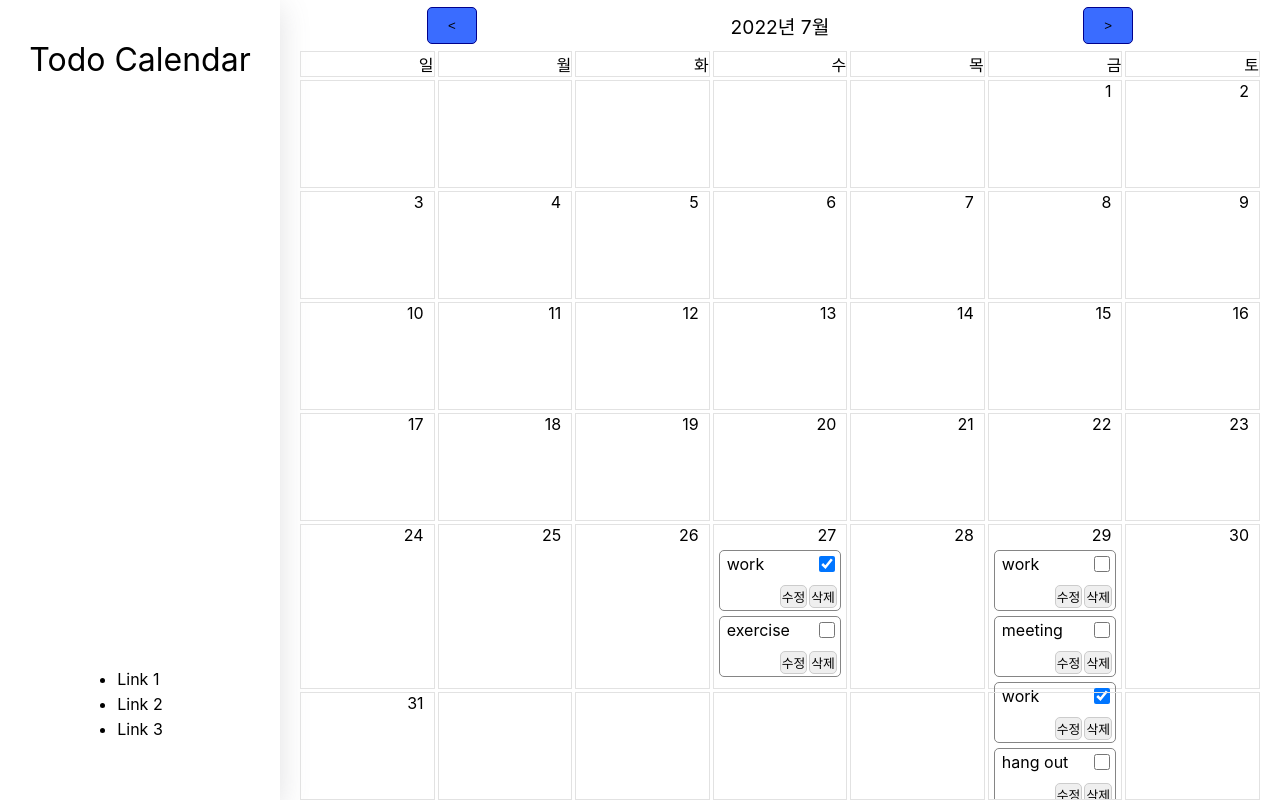
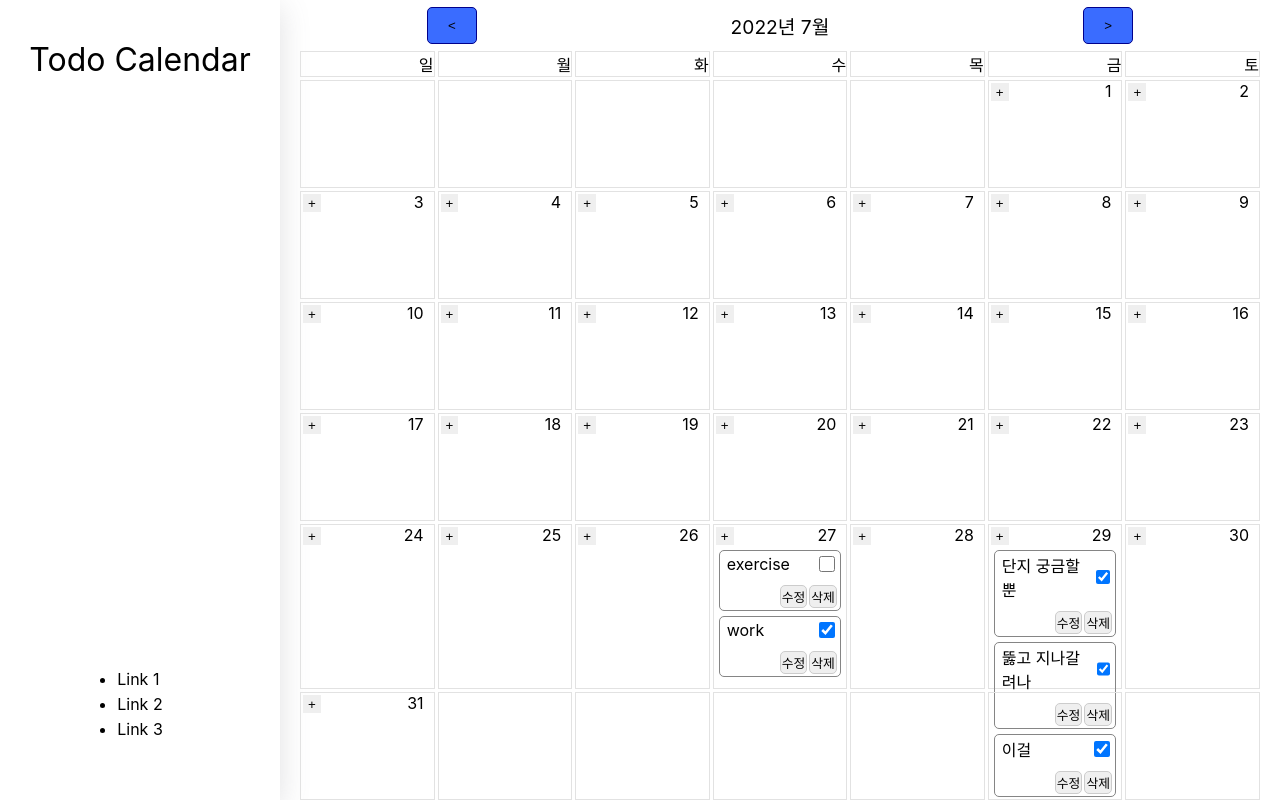
Before and after one commit to 9thxg/todo-list, a React (Create React App) app: page / in a window 1280 px wide. Shown: the top 800 px of the page. Built offline with nearby package versions, Linux system fonts and the light colour scheme.

Commit message:
ADD Todo Button Method
todo 추가, 수정, 삭제, toggleDone 메소드 구현

```diff
--- a/src/App.css
+++ b/src/App.css
@@ -107,6 +107,24 @@ header button {
   border: 1px solid #e2e2e2;
 }
 
+.block .block_top {
+  display: flex;
+  justify-content: space-between;
+}
+
+.block_top .add_button {
+  cursor: pointer;
+  border: none;
+
+  margin-top: 2px;
+  margin-left: 2px;
+
+  padding-top: 1px;
+  padding-bottom: 1px;
+  padding-left: 5px;
+  padding-right: 5px;
+}
+
 .block_date {
   margin-right: 10px;
 }
@@ -129,6 +147,10 @@ header button {
   margin-right: 5px;
   margin-left: 5px;
   margin-top: 5px;
+}
+
+.Item input {
+  width: 100%;
 }
 
 .Item .Todo_Content {
--- a/src/App.tsx
+++ b/src/App.tsx
@@ -1,4 +1,10 @@
-import React, { useEffect, useReducer, useState, createContext } from "react";
+import React, {
+  useEffect,
+  useReducer,
+  useState,
+  createContext,
+  useRef,
+} from "react";
 import { BrowserRouter, Routes } from "react-router-dom";
 import "./App.css";
 import Header from "./components/Header";
@@ -6,7 +12,7 @@ import Sidebar from "./components/Sidebar";
 import Calendar from "./pages/Calendar";
 import dummyData from "./dummyData.json";
 
-type Action_type = "INIT" | "EDIT";
+type Action_type = "INIT" | "EDIT" | "CREATE" | "REMOVE" | "FORCEUPDATE";
 
 export interface Data {
   id: number;
@@ -19,18 +25,35 @@ interface Action {
   type: Action_type;
   todoList?: Data[];
   todo?: Data;
+  targetId?: number;
 }
 
 const reducer = (state: Data[], action: Action): Data[] => {
   let newState: Data[] = [];
   switch (action.type) {
     case "INIT": {
-      return action.todoList!;
+      const sortList = action.todoList!.sort((a, b) => b.id - a.id);
+      return sortList;
     }
     case "EDIT": {
       newState = state.map((it) =>
         it.id === action.todo!.id ? { ...action.todo! } : it
       );
+      break;
+    }
+    case "CREATE": {
+      const newTodo: Data = {
+        ...action.todo!,
+      };
+      newState = [newTodo, ...state];
+      break;
+    }
+    case "REMOVE": {
+      newState = state.filter((it) => it.id !== action.targetId);
+      break;
+    }
+    case "FORCEUPDATE": {
+      newState = [...state];
       break;
     }
   }
@@ -47,9 +70,18 @@ function App() {
   const [curDate, setCurDate] = useState(new Date());
   const [todoList, setTodoList] = useState(todoData);
 
+  const dataId = useRef(0);
+
   useEffect(() => {
     dispatch({ type: "INIT", todoList: dummyData });
   }, []);
+
+  useEffect(() => {
+    if (todoData) {
+      dataId.current = todoData[0]?.id + 1;
+    }
+    console.log(dataId);
+  }, [todoData]);
 
   useEffect(() => {
     const firstDay = new Date(
@@ -68,13 +100,47 @@ function App() {
     setTodoList(
       todoData.filter((it) => firstDay <= it.date && it.date <= lastDay)
     );
+    console.log(todoData);
   }, [curDate, todoData]);
 
-  const onToggle = (targetId: number) => {
+  const toggleDone = (targetId: number) => {
     const todo = todoData.find((it) => targetId === it.id);
     const doneTodo = { ...todo!, isDone: !todo!.isDone };
     dispatch({ type: "EDIT", todo: doneTodo });
     console.log(todoData);
+  };
+
+  const onCreate = (date: number, content: string) => {
+    dispatch({
+      type: "CREATE",
+      todo: {
+        id: dataId.current,
+        date: date,
+        content: content,
+        isDone: false,
+      },
+    });
+    dataId.current += 1;
+  };
+
+  const onEdit = (
+    targetId: number,
+    date: number,
+    content: string,
+    isDone: boolean
+  ) => {
+    dispatch({
+      type: "EDIT",
+      todo: { id: targetId, date: date, content: content, isDone: isDone },
+    });
+  };
+
+  const onRemove = (targetId: number) => {
+    dispatch({ type: "REMOVE", targetId: targetId });
+  };
+
+  const forceUpdate = () => {
+    dispatch({ type: "FORCEUPDATE" });
   };
 
   const increaseMonth = () => {
@@ -91,7 +157,9 @@ function App() {
 
   return (
     <TodoListContext.Provider value={todoList}>
-      <DispatchContext.Provider value={{ onToggle }}>
+      <DispatchContext.Provider
+        value={{ toggleDone, onCreate, onRemove, onEdit, forceUpdate }}
+      >
         <BrowserRouter>
           <div className="App">
             <Sidebar />
--- a/src/components/Block.tsx
+++ b/src/components/Block.tsx
@@ -1,12 +1,37 @@
+import { useState } from "react";
 import { Data } from "../App";
 import Item from "./Item";
 
-const Block = ({ date, todos }: { date?: number; todos?: Data[] }) => {
+const Block = ({ date, todos }: { date?: Date; todos?: Data[] }) => {
+  const [isCreate, setIsCreate] = useState(false);
+
+  const toggleIsCreate = () => {
+    setIsCreate(!isCreate);
+  };
+
   return (
     <div className="block">
-      <div className="block_date">{date}</div>
-      <div className="todo_list"></div>
-      {todos && todos.map((it) => <Item key={it.id} todo={it} />)}
+      <div className="block_top">
+        {todos ? (
+          <button className="add_button" onClick={toggleIsCreate}>
+            {"+"}
+          </button>
+        ) : (
+          ""
+        )}
+        <div className="block_date">{date?.getDate()}</div>
+      </div>
+      {isCreate ? (
+        <Item
+          todo={{ id: 0, date: date?.getTime()!, isDone: false, content: "" }}
+          isCreate={true}
+        />
+      ) : (
+        ""
+      )}
+      <div className="todo_list">
+        {todos && todos.map((it) => <Item key={it.id} todo={it} />)}
+      </div>
     </div>
   );
 };
--- a/src/components/Item.tsx
+++ b/src/components/Item.tsx
@@ -1,24 +1,81 @@
-import { useContext } from "react";
+import { useContext, useRef, useState } from "react";
 import { Data, DispatchContext } from "../App";
 
-const Item = ({ todo }: { todo: Data }) => {
+const Item = ({ todo, isCreate }: { todo: Data; isCreate?: boolean }) => {
   // any 말고 다른 방법이 있을까?
-  const { onToggle }: any = useContext(DispatchContext);
+  const { toggleDone, onRemove, onEdit, onCreate, forceUpdate }: any =
+    useContext(DispatchContext);
+  const [edit, setEdit] = useState(false);
+  const [content, setContent] = useState<string>(todo.content);
+  // ref 타입 필요
+  const contentRef = useRef();
+
+  const handleSubmmit = () => {
+    if (isCreate) {
+      if (content.length < 1) {
+        return;
+      } else {
+        onCreate(todo.date, content);
+      }
+    } else {
+      if (content.length < 1) {
+        return;
+      } else {
+        if (window.confirm("정말로 수정하시겠습니까?")) {
+          onEdit(todo.id, todo.date, content, todo.isDone);
+        }
+      }
+    }
+  };
+
+  const toggleEdit = () => {
+    setEdit(!edit);
+  };
+
+  const handleRemove = () => {
+    if (window.confirm("정말로 삭제하시겠습니까?")) {
+      onRemove(todo.id);
+    }
+  };
+
+  const handleCancle = () => {
+    forceUpdate();
+  };
 
   return (
     <div className="Item">
+      {edit || isCreate ? (
+        <div className="Todo_Content">
+          <textarea
+            value={content}
+            onChange={(e) => setContent(e.target.value)}
+          />
+        </div>
+      ) : (
         <div className="Todo_Content">
           <div className="Content">{todo.content}</div>
           <input
             type="checkbox"
             checked={todo.isDone}
-          onChange={(e) => onToggle(todo.id)}
+            onChange={(e) => toggleDone(todo.id)}
           />
         </div>
+      )}
+      {edit || isCreate ? (
         <div className="Todo_Button">
-        <button>수정</button>
-        <button>삭제</button>
+          <button onClick={handleSubmmit}>완료</button>
+          {isCreate ? (
+            <button onClick={handleCancle}>취소</button>
+          ) : (
+            <button onClick={handleRemove}>삭제</button>
+          )}
         </div>
+      ) : (
+        <div className="Todo_Button">
+          <button onClick={toggleEdit}>수정</button>
+          <button onClick={handleRemove}>삭제</button>
+        </div>
+      )}
     </div>
   );
 };
--- a/src/pages/Calendar.tsx
+++ b/src/pages/Calendar.tsx
@@ -32,7 +32,13 @@ const Calendar = ({ curDate }: { curDate: Date }) => {
       const todos = todoList!.filter(
         (it: Data) => new Date(it.date).getDate() === i
       );
-      boxs.push(<Block key={(keyValue.current += 1)} date={i} todos={todos} />);
+      boxs.push(
+        <Block
+          key={(keyValue.current += 1)}
+          date={new Date(curDate.getFullYear(), curDate.getMonth(), i)}
+          todos={todos}
+        />
+      );
     }
     for (let i = range.last.getDay(); i < dayOfWeek.indexOf("토"); i++) {
       boxs.push(<Block key={(keyValue.current += 1)} />);
```
Lines whose indentation alone changed are shown as unchanged.
